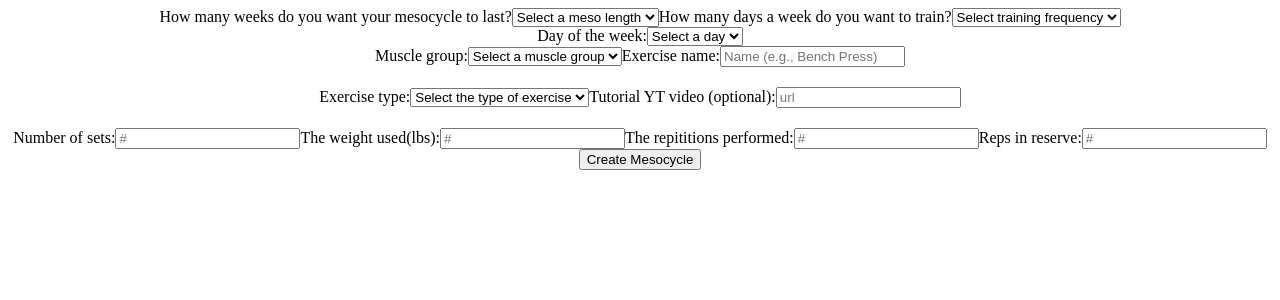
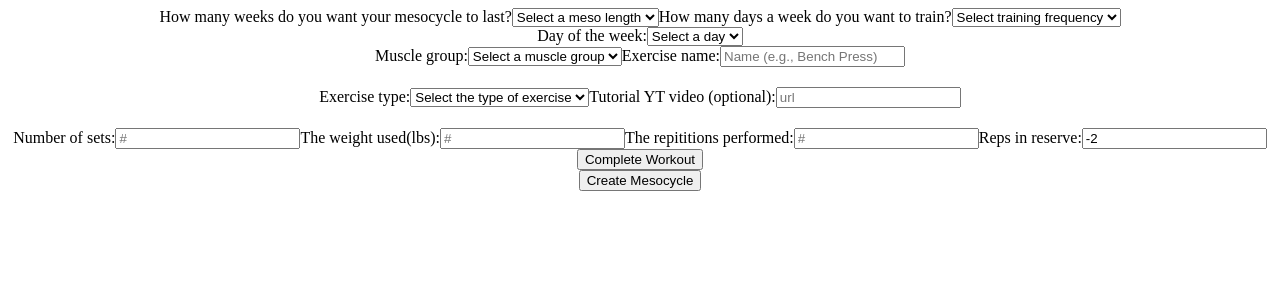
Before and after one commit to ZenTheMC/Zen-Training, a React (Create React App) app: page / in a window 1280 px wide. Shown: the top 300 px of the page. Built offline with nearby package versions, Linux system fonts and the light colour scheme; no server answers.

Commit message:
made Firebase dynamic function to grab data that was submitted when created by unique user+Daily/Weekly rirTarget state & workoutcomplete button+added security rules to Firestore database that allows user to edit and see their own specific data unique to their UID from Auth

```diff
--- /dev/null
+++ b/src/FirebaseFunctions.js
@@ -0,0 +1,10 @@
+import { db } from './firebase';
+
+export const addMesocycle = async (userId, mesocycle) => {
+    try {
+        const docRef = await db.collection('users').doc(userId).collection('mesocycles').add(mesocycle);
+        console.log("Document written with ID: ", docRef.id);
+    } catch (error) {
+        console.error("Error adding document: ", error);
+    }
+}
--- a/src/WorkoutForm.js
+++ b/src/WorkoutForm.js
@@ -1,10 +1,11 @@
-import React, { useState } from "react";
+import React, { useEffect, useState } from "react";
 import styles from "./WorkoutForm.module.css"
 import MesocycleForm from "./MesocycleForm";
 import DayForm from "./DayForm";
 import MuscleGroupForm from "./MuscleGroupForm";
 import ExerciseForm from "./ExerciseForm";
 import SessionForm from "./SessionForm";
+import { addMesocycle } from "./FirebaseFunctions";
 
 const WorkoutForm = () => {
     const [mesoLength, setMesoLength] = useState("");
@@ -18,10 +19,46 @@ const WorkoutForm = () => {
     const [reps, setReps] = useState("");
     const [rirTarget, setRirTarget] = useState("");
     const [youtubeVideoId, setYoutubeVideoId] = useState("");
+    const [currentWeek, setCurrentWeek] = useState(1);
+    const [currentDay, setCurrentDay] = useState(1);
+
+    useEffect(() => {
+        // Calculate rirTarget based on currentWeek and mesoLength
+        const calculateRirTarget = (currentWeek, mesoLength) => {
+            if (currentWeek === mesoLength) {
+                // Last week of meso, deload
+                return 8;
+            } else {
+                // Other weeks of meso
+                return mesoLength - currentWeek - 1;
+            }
+        }
+
+        setRirTarget(calculateRirTarget(currentWeek, mesoLength));
+    }, [currentWeek, mesoLength]);
+
+    const handleWorkoutCompletion = () => {
+        // Increment currentDay
+        setCurrentDay(currentDay + 1);
+
+        // If currentDay exceeds daysPerWeek, reset currentDay and increment currentWeek
+        if (currentDay >= daysPerWeek) {
+            setCurrentDay(1);
+            setCurrentWeek(currentWeek + 1);
+        }
+    }
 
     const handleSubmit = (event) => {
         event.preventDefault();
-        // TODO : Submit the form data to Firebase
+        // Prepare the mesocycle data
+        const mesocycle = {
+            mesoLength,
+            daysPerWeek,
+            // add other properties that might need to be created/set during meso creation by user
+        };
+
+        // Submit meso data to Firebase
+        addMesocycle(userId, mesocycle);
 
         // Clear the form fields
         setMesoLength("");
@@ -44,6 +81,7 @@ const WorkoutForm = () => {
             <MuscleGroupForm muscleGroup={muscleGroup} setMuscleGroup={setMuscleGroup} exerciseName={exerciseName} setExerciseName={setExerciseName} />
             <ExerciseForm exerciseName={exerciseName} exerciseType={exerciseType} setExerciseType={setExerciseType} youtubeVideoId={youtubeVideoId} setYoutubeVideoId={setYoutubeVideoId} />
             <SessionForm exerciseName={exerciseName} sets={sets} setSets={setSets} weight={weight} setWeight={setWeight} reps={reps} setReps={setReps} rirTarget={rirTarget} setRirTarget={setRirTarget} />
+            <button type="button" onClick={handleWorkoutCompletion}>Complete Workout</button>
             <button type="submit">Create Mesocycle</button>
         </form>
     );
```
